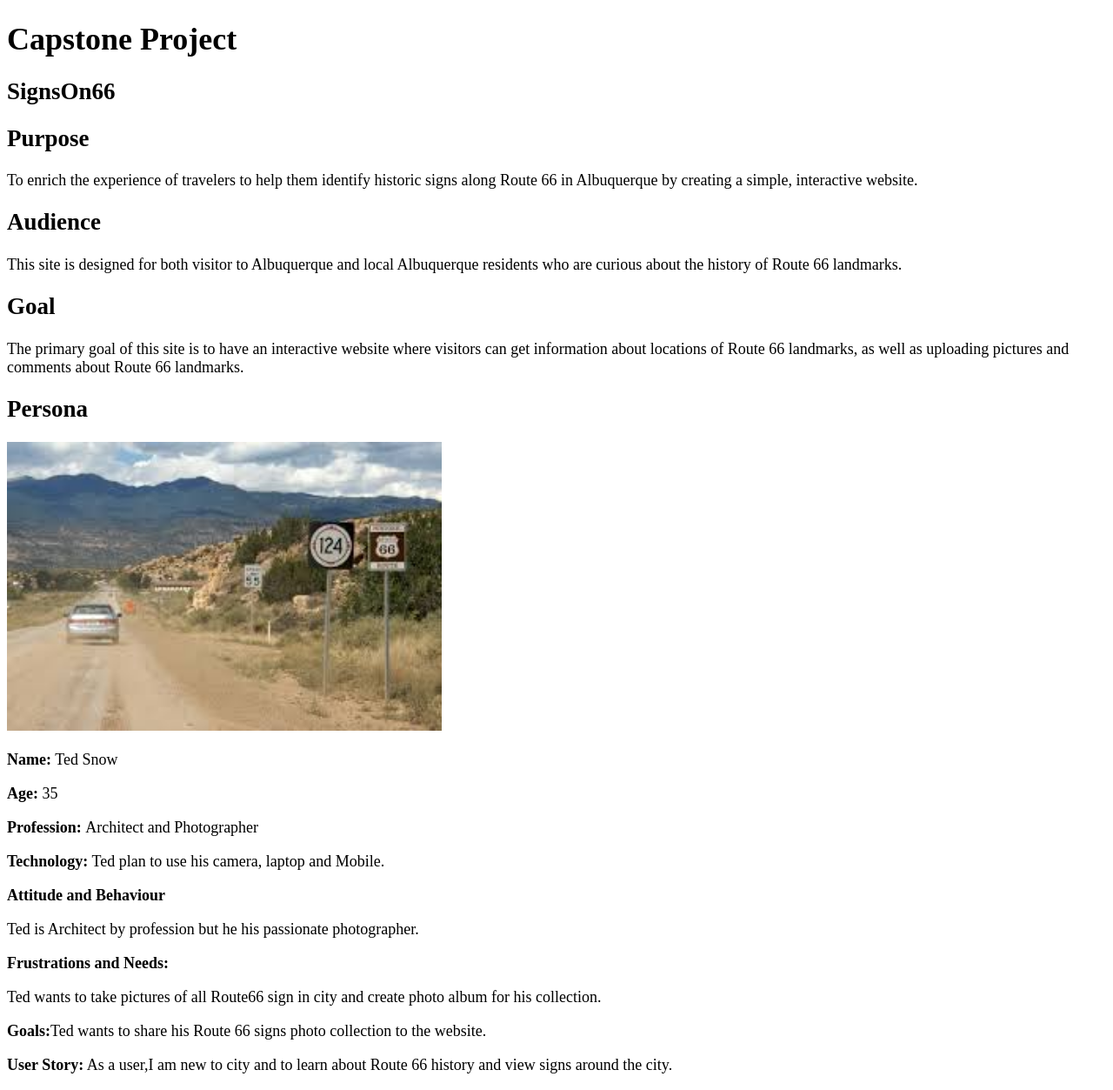
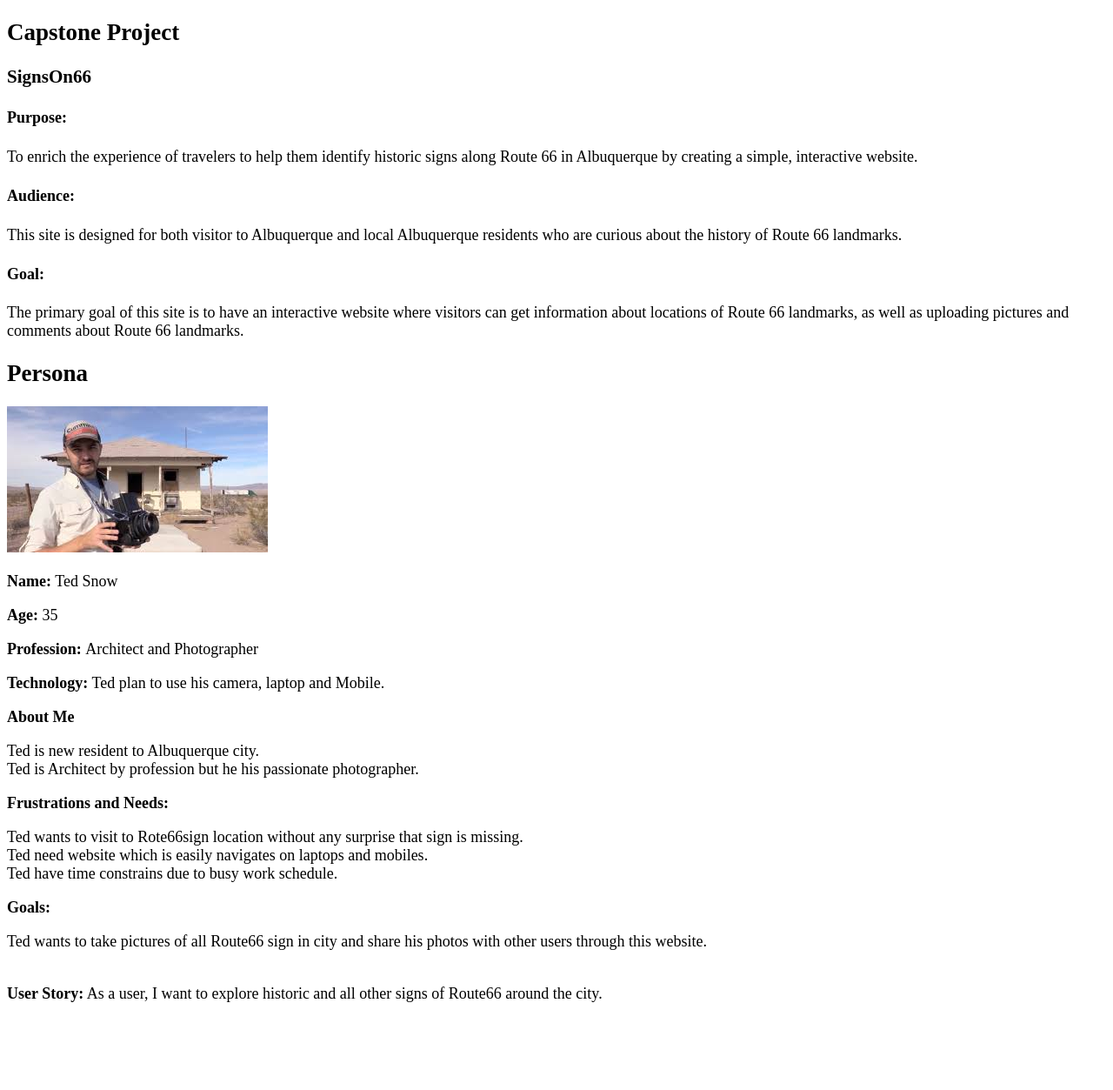
Before and after one commit to the-routers/capstone, a PHP site: page /persona-c.php in a window 1280 px wide. Shown: the whole page at 87% size. After the commit the page ends 1152 px from the top, so only its background shows below. Run offline with PHP 8.4, Linux system fonts and the light colour scheme.

Commit message:
final draft ready for review persona-c file

```diff
--- a/persona-c.php
+++ b/persona-c.php
@@ -7,18 +7,16 @@
 
 	<body style="font-size: large">
 
-		<h1>Capstone Project</h1>
-		<h2>SignsOn66</h2>
-		<h2>Purpose</h2>
-		<p>To enrich the experience of travelers to help them identify historic signs along Route 66 in Albuquerque by creating a simple, interactive website.</p>
-		<h2>Audience</h2>
-		<p>This site is designed for both visitor to Albuquerque and local Albuquerque residents who are curious about the history of Route 66 landmarks.</p>
-		<h2>Goal</h2>
-		<p> The primary goal of this site is to have an interactive website where visitors can get information about locations of Route 66 landmarks, as well as uploading pictures and comments about Route 66 landmarks.</p>
+		<h2>Capstone Project</h2>
+		<h3>SignsOn66</h3>
+		<h4>Purpose:</h4>To enrich the experience of travelers to help them identify historic signs along Route 66 in Albuquerque by creating a simple, interactive website.<br>
+		<h4>Audience:</h4>This site is designed for both visitor to Albuquerque and local Albuquerque residents who are curious about the history of Route 66 landmarks.
+		<br>
+		<h4>Goal:</h4>The primary goal of this site is to have an interactive website where visitors can get information about locations of Route 66 landmarks, as well as uploading pictures and comments about Route 66 landmarks.
 
 		<div>
 			<h2>Persona</h2>
-			<img width="500" src="image1.jpg" alt="route66 photo">
+			<img width="300" src="personacapstone.jpg" alt="route66 photographer">
 		</div>
 		<div>
 
@@ -30,17 +28,23 @@
 
 			<p><strong>	Technology:</strong> Ted plan to use his camera, laptop and Mobile.</p>
 
-			<p><strong>Attitude and Behaviour</strong></p>
-			<p>Ted is Architect by profession but he his passionate photographer.</p>
+			<p><strong>About Me</strong></p>
+			<p>Ted is new resident to Albuquerque city.<br>
+				Ted is Architect by profession but he his passionate photographer.
+			</p>
 
 			<p><strong>Frustrations and Needs:</strong></p>
-			<p>
-				Ted wants to take pictures of all Route66 sign in city and create photo album for his collection.
+			<p>Ted wants to visit to Rote66sign location without any surprise that sign is missing.<br>
+				Ted need website which is easily navigates on laptops and mobiles.<br>
+				Ted have time constrains due to busy work schedule.
 			</p>
 
-			<p><strong>Goals:</strong>Ted wants to share his Route 66 signs photo collection to the website.
+			<p><strong>Goals:</strong>
+				<p>Ted wants to take pictures of all Route66 sign in city and share his photos with other users through this website.<br>
+				<br>
+			</p>
 
-			<p><strong>User Story:</strong> As a user,I am new to city and to learn about Route 66 history and view signs around the city.</p>
+			<p><strong>User Story:</strong> As a user, I want to explore historic and all other signs of Route66 around the city.</p>
 
 		</div>
 
```
Also changed, not shown: image1.jpg (deleted), personacapstone.jpg (added).
